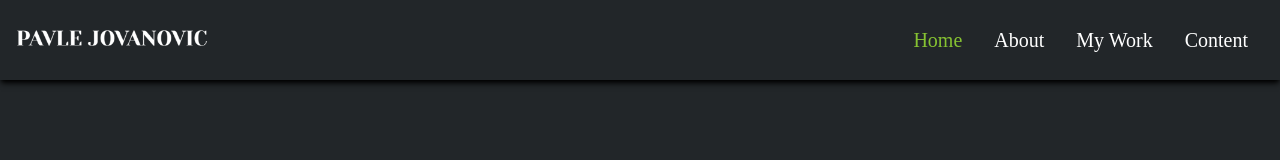
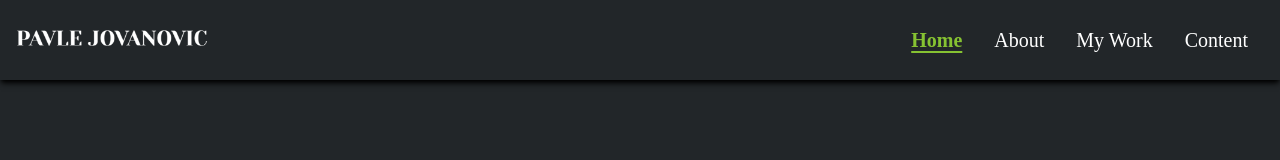
Before and after one commit to minzhoudu/portfolio, a React (Vite) app: page / in a window 1280 px wide. Shown: the top 160 px of the page. Built offline with nearby package versions, Linux system fonts and the light colour scheme.

Commit message:
nav active link bolded and underlined

```diff
--- a/src/components/DesktopNav.tsx
+++ b/src/components/DesktopNav.tsx
@@ -5,13 +5,15 @@ import { NavLink } from "react-router-dom";
 interface DesktopNavProps {}
 
 const DesktopNav: FC<DesktopNavProps> = () => {
+  const activeStyle = "font-bold text-primaryLime underline underline-offset-4";
+
   return (
     <>
       {/* Menu */}
       <ul className="hidden text-xl lg:flex">
         <li>
           <NavLink
-            className={({ isActive }) => (isActive ? "text-primaryLime" : "")}
+            className={({ isActive }) => (isActive ? activeStyle : "")}
             to="/"
           >
             Home
@@ -19,7 +21,7 @@ const DesktopNav: FC<DesktopNavProps> = () => {
         </li>
         <li>
           <NavLink
-            className={({ isActive }) => (isActive ? "text-primaryLime" : "")}
+            className={({ isActive }) => (isActive ? activeStyle : "")}
             to="/about"
           >
             About
@@ -27,7 +29,7 @@ const DesktopNav: FC<DesktopNavProps> = () => {
         </li>
         <li>
           <NavLink
-            className={({ isActive }) => (isActive ? "text-primaryLime" : "")}
+            className={({ isActive }) => (isActive ? activeStyle : "")}
             to="/work"
           >
             My Work
@@ -35,15 +37,13 @@ const DesktopNav: FC<DesktopNavProps> = () => {
         </li>
         <li>
           <NavLink
-            className={({ isActive }) => (isActive ? "text-primaryLime" : "")}
+            className={({ isActive }) => (isActive ? activeStyle : "")}
             to="/content"
           >
             Content
           </NavLink>
         </li>
       </ul>
-
-      {/* Social icons */}
     </>
   );
 };
--- a/src/components/Home.tsx
+++ b/src/components/Home.tsx
@@ -12,8 +12,8 @@ const Home: FC<HomeProps> = () => {
       <div className="m-auto flex h-full w-11/12 flex-col items-center justify-evenly pt-10 md:w-3/4 md:flex-row md:gap-5">
         <section className="text-center text-3xl leading-snug text-white md:text-left xl:text-5xl">
           <h1>
-            HI, MY NAME IS{" "}
-            <span className="font-extrabold text-primaryLime">PAVLE</span>
+            HI, MY NAME IS
+            <span className="font-extrabold text-primaryLime"> PAVLE</span>
           </h1>
           <p>
             I'm a Full
```
